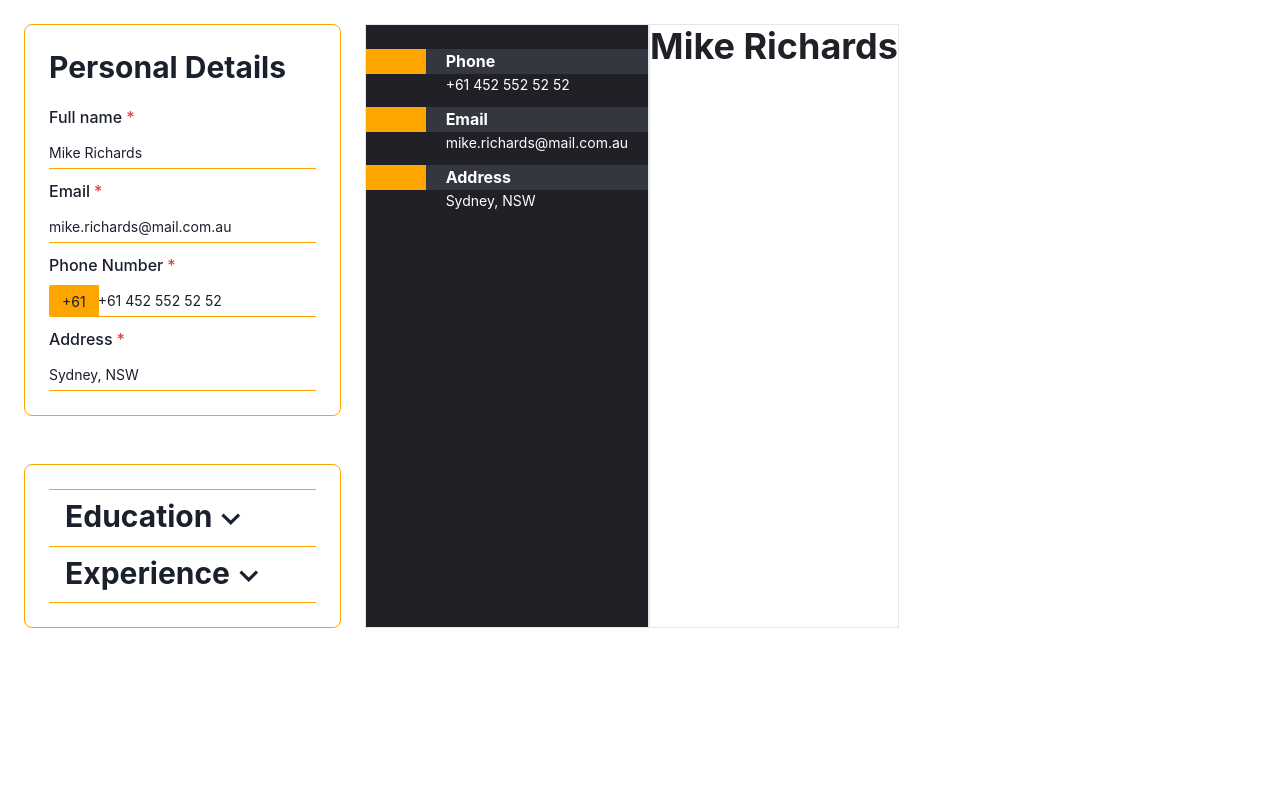
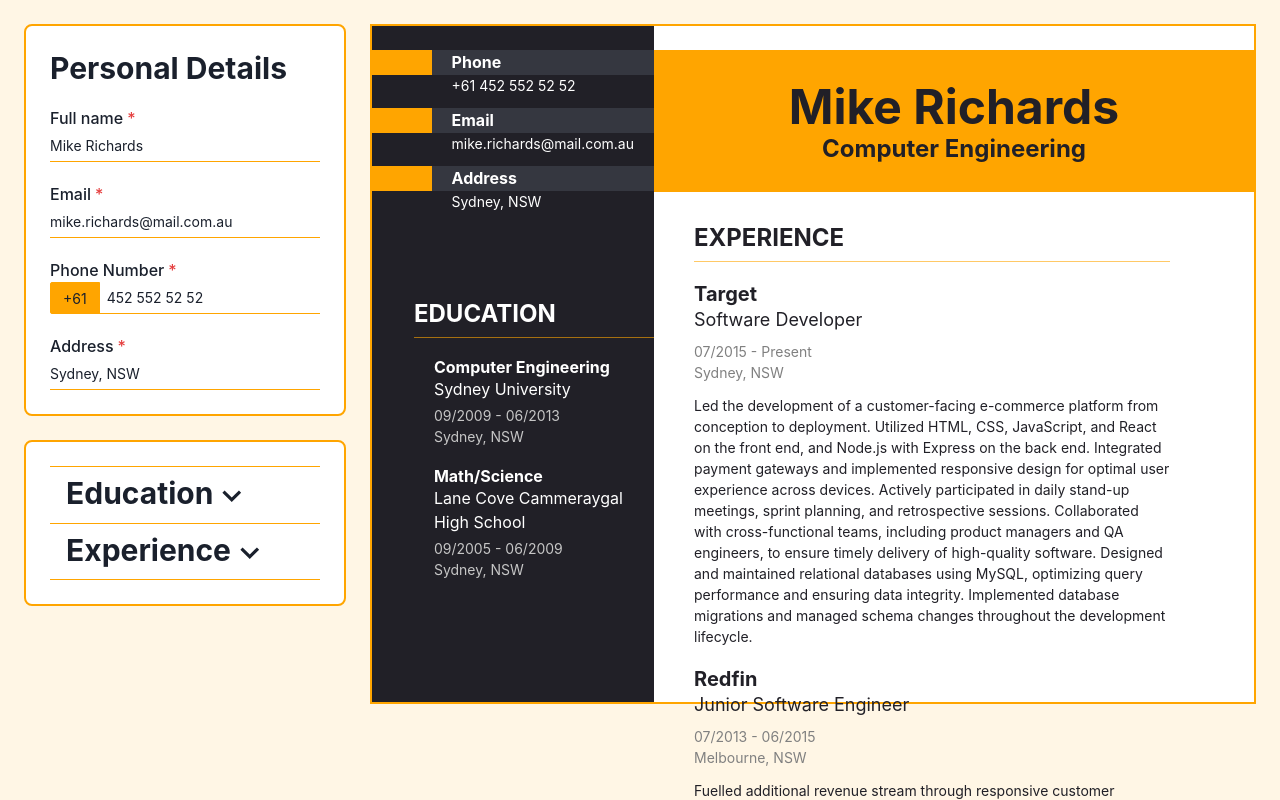
Before and after one commit to ensarokumus/top-project-cv-app, a React (Vite) app: page / in a window 1280 px wide. Built offline with nearby package versions, Linux system fonts and the light colour scheme.

Commit message:
Complete describing the UI

```diff
--- a/src/App.css
+++ b/src/App.css
@@ -1,10 +1,16 @@
-/* #root {
-  max-width: 1280px;
-  margin: 0 auto;
-  padding: 2rem;
-  text-align: center;
+#root,
+body,
+html {
+  margin: 0;
+  padding: 0;
+  overflow: hidden;
 }
 
+* {
+  box-sizing: border-box;
+}
+
+/*
 .logo {
   height: 6em;
   padding: 1.5em;
--- a/src/App.jsx
+++ b/src/App.jsx
@@ -1,4 +1,4 @@
-// import "./App.css";
+import "./App.css";
 import { useState } from "react";
 import {
   Flex,
@@ -18,16 +18,27 @@ import Resume from "./components/Resume.jsx";
 
 function App() {
   const [personalInfo, setPersonalInfo] = useState(example.personalInfo);
-  // console.log(personalInfo);
+  const [educationsSection, setEducationsSection] = useState(example.sections.educations);
+  const [experiencesSection, setExperiencesSection] = useState(example.sections.experiences);
 
   function handlePersonalInfoChange(e) {
     const { key } = e.target.dataset;
     setPersonalInfo({ ...personalInfo, [key]: e.target.value });
   }
 
+  function handleEducationsSectionChange(e) {
+    const { key } = e.target.dataset;
+    setEducationsSection({ ...educationsSection, [key]: e.target.value })
+  }
+
+  function handleExperiencesSectionChange(e) {
+    const { key } = e.target.dataset;
+    setExperiencesSection({ ...experiencesSection, [key]: e.target.value })
+  }
+
   return (
-    <Flex>
-      <Flex direction="column">
+    <Flex bgColor='#fff6e5' w='100%' h='100vh'>
+      <Box w="400px">
         <PersonalDetails
           fullName={personalInfo.name}
           email={personalInfo.email}
@@ -42,7 +53,7 @@ function App() {
             p="6"
             m="6"
             borderRadius="lg"
-            borderWidth="1px"
+            borderWidth="2px"
             borderColor="orange"
             justify="space-between"
           >
@@ -56,7 +67,7 @@ function App() {
                 </Heading>
               </AccordionButton>
               <AccordionPanel>
-                <Education />
+                <Education/>
               </AccordionPanel>
             </AccordionItem>
             <AccordionItem>
@@ -74,8 +85,10 @@ function App() {
             </AccordionItem>
           </Flex>
         </Accordion>
+      </Box>
+      <Flex flex="1">
+        <Resume personalInfo={personalInfo} educationsSection={educationsSection} experiencesSection={experiencesSection}/>
       </Flex>
-      <Resume personalInfo={personalInfo}/>
     </Flex>
   );
 }
--- /dev/null
+++ b/src/components/EducationSection.jsx
@@ -0,0 +1,40 @@
+import { Box, Flex, Heading, Divider, Text } from "@chakra-ui/react";
+
+function EducationSection({ educationsSection }) {
+  const educationsList = educationsSection.map((education) => (
+    <Box key={education.degree}>
+      <Heading as="h3" fontSize="md" p="5" pb="0">
+        {education.degree}
+      </Heading>
+      <Text fontSize="md" pl="5" pb="1">
+        {education.school}
+      </Text>
+      <Text fontSize="sm" pl="5" color="#c6c6c6">
+        {education.startDate}
+        {" - "}
+        {education.endDate}
+      </Text>
+      <Text fontSize="sm" pl="5" color="#c6c6c6">
+        {education.location}
+      </Text>
+    </Box>
+  ));
+
+  return (
+    <>
+      <Box mb="3">
+        <Flex justify="end">
+          <Box w="85%" h="200px">
+            <Heading as="h2" fontSize="2xl" pt="2" pb="2">
+              EDUCATION
+            </Heading>
+            <Divider borderColor="orange" />
+            {educationsList}
+          </Box>
+        </Flex>
+      </Box>
+    </>
+  );
+}
+
+export default EducationSection;
--- a/src/components/Experience.jsx
+++ b/src/components/Experience.jsx
@@ -8,7 +8,7 @@ import {
 import { DeleteIcon, CloseIcon, AddIcon } from "@chakra-ui/icons";
 import example from "./example.jsx";
 
-function Experience() {
+function experience() {
   return (
     <>
       <FormControl mb="10px">
@@ -20,7 +20,7 @@ function Experience() {
           borderColor="orange"
           size="sm"
           placeholder="E.g. Redfin"
-          defaultValue={example.sections.experience[0].company}
+          defaultValue={example.sections.experiences[0].company}
         />
       </FormControl>
       <FormControl mb="10px">
@@ -32,7 +32,7 @@ function Experience() {
           borderColor="orange"
           size="sm"
           placeholder="E.g. Junior Software Engineer"
-          defaultValue={example.sections.experience[0].position}
+          defaultValue={example.sections.experiences[0].position}
         />
       </FormControl>
       <FormControl mb="10px">
@@ -44,7 +44,7 @@ function Experience() {
           borderColor="orange"
           size="sm"
           placeholder="E.g. 07/2013"
-          defaultValue={example.sections.experience[0].startDate}
+          defaultValue={example.sections.experiences[0].startDate}
         />
       </FormControl>
       <FormControl mb="10px">
@@ -56,7 +56,7 @@ function Experience() {
           borderColor="orange"
           size="sm"
           placeholder="E.g. 06/2015"
-          defaultValue={example.sections.experience[0].endDate}
+          defaultValue={example.sections.experiences[0].endDate}
         />
       </FormControl>
       <FormControl mb="20px">
@@ -68,7 +68,7 @@ function Experience() {
           borderColor="orange"
           size="sm"
           placeholder="E.g. Sydney, NSW"
-          defaultValue={example.sections.experience[0].location}
+          defaultValue={example.sections.experiences[0].location}
         />
       </FormControl>
       <Stack direction='row'>
@@ -86,4 +86,4 @@ function Experience() {
   );
 }
 
-export default Experience;
+export default experience;
--- /dev/null
+++ b/src/components/ExperienceSection.jsx
@@ -0,0 +1,43 @@
+import { Box, Flex, Heading, Divider, Text } from "@chakra-ui/react";
+
+function ExperienceSection({ experiencesSection }) {
+  const experiencesList = experiencesSection.toReversed().map((experience) => (
+    <Box key={experience.degree}>
+      <Heading as="h3" fontSize="xl">
+        {experience.company}
+      </Heading>
+      <Text fontSize="lg" mb='2'>
+        {experience.position}
+      </Text>
+      <Text fontSize="sm" color="gray">
+        {experience.startDate}
+        {" - "}
+        {experience.endDate}
+      </Text>
+      <Text fontSize="sm" color="gray" mb='3'>
+        {experience.location}
+      </Text>
+      <Text fontSize="sm" mb='5'>
+        {experience.description}
+      </Text>
+    </Box>
+  ));
+
+  return (
+    <>
+      <Box ml="10">
+        <Flex>
+          <Box w="85%" h="200px">
+            <Heading as="h2" fontSize="2xl" pt="2" pb="2">
+              EXPERIENCE
+            </Heading>
+            <Divider borderColor="orange"  mb='5'/>
+            {experiencesList}
+          </Box>
+        </Flex>
+      </Box>
+    </>
+  );
+}
+
+export default ExperienceSection;
--- a/src/components/PersonalDetails.jsx
+++ b/src/components/PersonalDetails.jsx
@@ -17,15 +17,15 @@ function PersonalDetails({ onChange, fullName, email, phone, address }) {
       p="6"
       m="6"
       borderRadius="lg"
-      borderWidth="1px"
+      borderWidth="2px"
       borderColor="orange"
       justify="space-between"
     >
       <Heading as="h1" size="lg" mb="20px">
         Personal Details
       </Heading>
-      <FormControl isRequired mb="10px">
-        <FormLabel>Full name</FormLabel>
+      <FormControl isRequired mb="20px">
+        <FormLabel mb='0'>Full name</FormLabel>
         <Input
           type="text"
           data-key="name"
@@ -37,8 +37,8 @@ function PersonalDetails({ onChange, fullName, email, phone, address }) {
           onChange={onChange}
         />
       </FormControl>
-      <FormControl isRequired mb="10px">
-        <FormLabel>Email</FormLabel>
+      <FormControl isRequired mb="20px">
+        <FormLabel mb='0'>Email</FormLabel>
         <Input
           type="email"
           data-key="email"
@@ -50,8 +50,8 @@ function PersonalDetails({ onChange, fullName, email, phone, address }) {
           onChange={onChange}
         />
       </FormControl>
-      <FormControl isRequired mb="10px">
-        <FormLabel>Phone Number</FormLabel>
+      <FormControl isRequired mb="20px">
+        <FormLabel mb='0'>Phone Number</FormLabel>
         <InputGroup size="sm">
           <InputLeftAddon
             // eslint-disable-next-line
@@ -68,11 +68,12 @@ function PersonalDetails({ onChange, fullName, email, phone, address }) {
             placeholder="452 000 000"
             defaultValue={phone}
             onChange={onChange}
+            pl='2'
           />
         </InputGroup>
       </FormControl>
       <FormControl isRequired>
-        <FormLabel>Address</FormLabel>
+        <FormLabel mb='0'>Address</FormLabel>
         <Input
           type="text"
           data-key="address"
--- a/src/components/PersonalDetailsSection.jsx
+++ b/src/components/PersonalDetailsSection.jsx
@@ -18,7 +18,7 @@ function PersonalDetailsSection({ email, phone, address }) {
           </Flex>
         </Flex>
         <Text pl="80px" fontSize="sm">
-          {phone}
+          {"+61 "}{phone}
         </Text>
       </Box>
       <Box mb="3">
@@ -39,7 +39,7 @@ function PersonalDetailsSection({ email, phone, address }) {
           {email}
         </Text>
       </Box>
-      <Box mb="3">
+      <Box mb="5rem">
         <Flex>
           <Box backgroundColor="orange" w="60px" h="25px"></Box>
           <Flex backgroundColor="#353740" h="25px" pl="20px" as="b" flex="1">
--- a/src/components/Resume.jsx
+++ b/src/components/Resume.jsx
@@ -1,27 +1,37 @@
-import { Flex, Heading } from "@chakra-ui/react";
+import { Flex, Heading, Box } from "@chakra-ui/react";
 import PersonalDetailsSection from "./PersonalDetailsSection";
+import EducationSection from "./EducationSection";
+import ExperienceSection from "./ExperienceSection";
 
-function Resume({ personalInfo }) {
+function Resume({ personalInfo, educationsSection, experiencesSection }) {
   return (
-    <Flex m="6" ml="0">
+    <Flex m="6" ml="0" borderWidth="2px" borderColor='orange' h='85vh'>
       <Flex
         direction="column"
-        borderWidth="1px"
         color="white"
         backgroundColor="#212027"
-        justify='flex-start'
-        pt='6'
+        justify="flex-start"
+        pt="6"
       >
-        <PersonalDetailsSection name={personalInfo.name} email={personalInfo.email} phone={personalInfo.phone} address={personalInfo.address} />
+        <PersonalDetailsSection
+          name={personalInfo.name}
+          email={personalInfo.email}
+          phone={personalInfo.phone}
+          address={personalInfo.address}
+        />
+        <EducationSection educationsSection={educationsSection} />
       </Flex>
       <Flex
         direction="column"
-        borderWidth="1px"
         color="#212027"
         backgroundColor="white"
-        justify="space-between"
+        // justify="space-between"
       >
-        <Heading>{personalInfo.name}</Heading>
+        <Flex backgroundColor="orange" w='600px' h='142px' direction='column' justifyContent='center' mt='24px' mb='24px'>
+          <Heading as='h1' fontSize='3rem' textAlign='center'>{personalInfo.name}</Heading>
+          <Heading as='h2' fontSize='1.5rem' textAlign='center'>{educationsSection[0].degree}</Heading>
+        </Flex>
+        <ExperienceSection experiencesSection={experiencesSection} />
       </Flex>
     </Flex>
   );
--- a/src/components/example.jsx
+++ b/src/components/example.jsx
@@ -2,11 +2,11 @@ const example = {
   personalInfo: {
     name: "Mike Richards",
     email: "mike.richards@mail.com.au",
-    phone: "+61 452 552 52 52",
+    phone: "452 552 52 52",
     address: "Sydney, NSW",
   },
   sections: {
-    education: [
+    educations: [
       {
         school: "Sydney University",
         degree: "Computer Engineering",
@@ -22,7 +22,7 @@ const example = {
         location: "Sydney, NSW",
       },
     ],
-    experience: [
+    experiences: [
       {
         company: "Redfin",
         position: "Junior Software Engineer",
```
Also changed, not shown: src/components/Education.jsx (+5 -5 lines).
